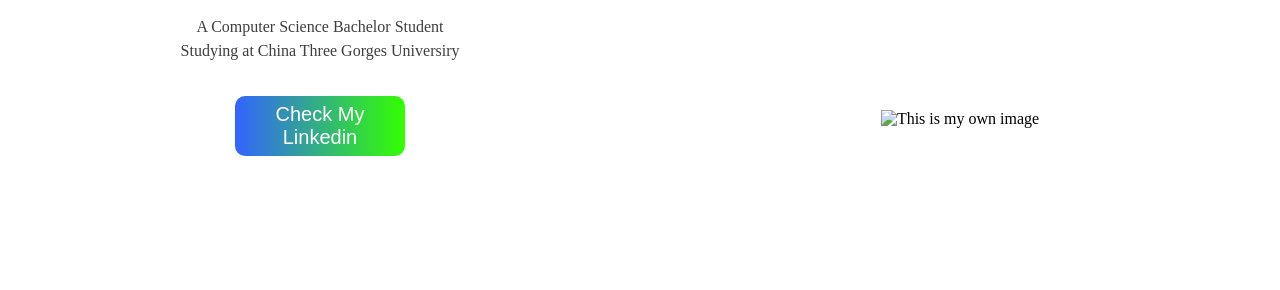
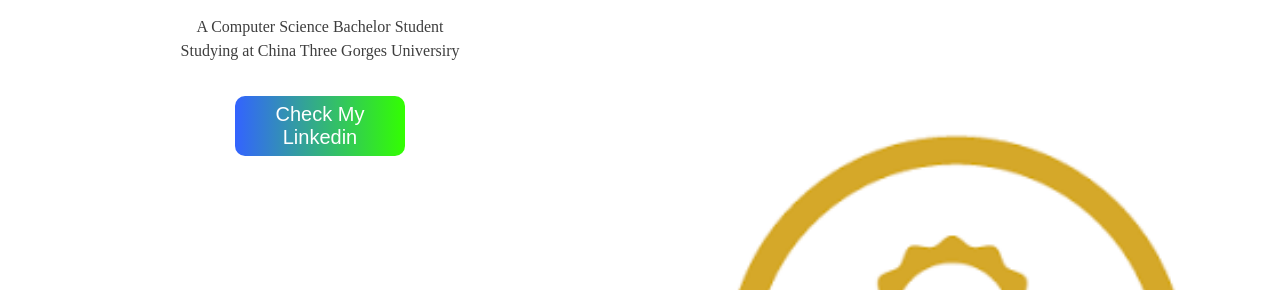
Before and after one commit to nuhash-cell/ok, a plain HTML site: page index.html in a window 1280 px wide. Shown: the part 510-800 px from the top of the page. Drawn offline with Linux system fonts and the light colour scheme.

Commit message:
Update index.html

```diff
--- a/index.html
+++ b/index.html
@@ -34,7 +34,7 @@
         <!-- about section-->
         <section class="about-section">
             <div class="half-width">
-                <img src="" alt="This is my own image">
+                <img src="https://github.com/nuhash-cell/ok/blob/main/images.png" alt="This is my own image">
                 </div>
                 <div class="half-width">
                     <h1>ABOUT</h1>
```
